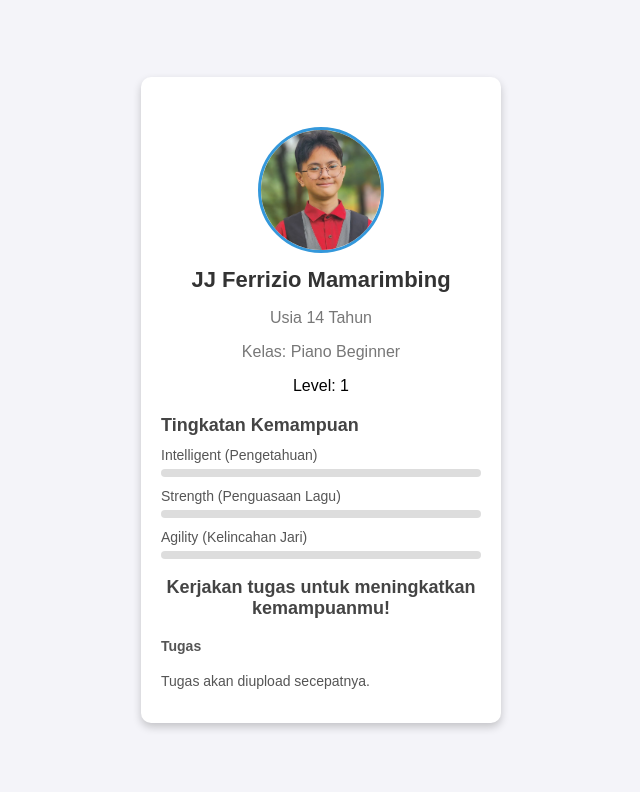
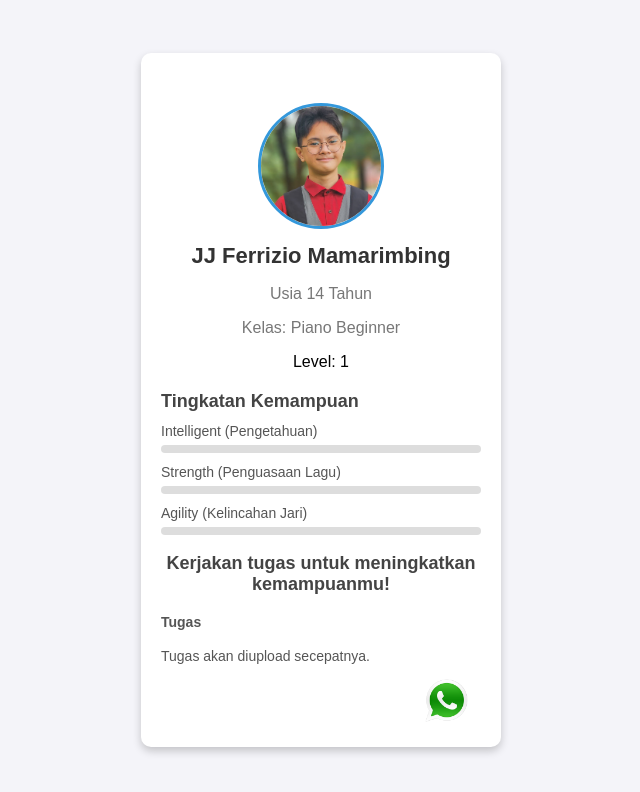
Before and after one commit to BdumtasOfficial7/Akun-JJ-Mamarimbing, a plain HTML site: page index.html in a window 1280 px wide. Shown: the whole page, without its empty margins (319-959 px from the left). Drawn offline with Linux system fonts and the light colour scheme.

Commit message:
upload wa

```diff
--- a/index.html
+++ b/index.html
@@ -44,6 +44,11 @@
                 <p>Tugas akan diupload secepatnya.</p>
                 <!-- <p><a href="Tugas _1_JJ.pdf" download>Tugas 1</a><span>Baru</span></p> -->
             </div>
+            <div class="chatwa">
+                <a href="https://wa.me/0895373744703" target="_blank">
+                    <img src="wa-icon.png" alt="Chat Whatsapp" width="45">
+                </a>
+            </div>
         </div>
     </div>
 
--- a/style.css
+++ b/style.css
@@ -89,6 +89,9 @@ h3 {
     color: #555;
     text-align: left;
 }
+.chatwa a {
+    margin-left: 250px;
+}
 
 .tugas p span {
     margin-left: 1rem;
```
Also changed, not shown: wa-icon.png (added), 2 other files.
